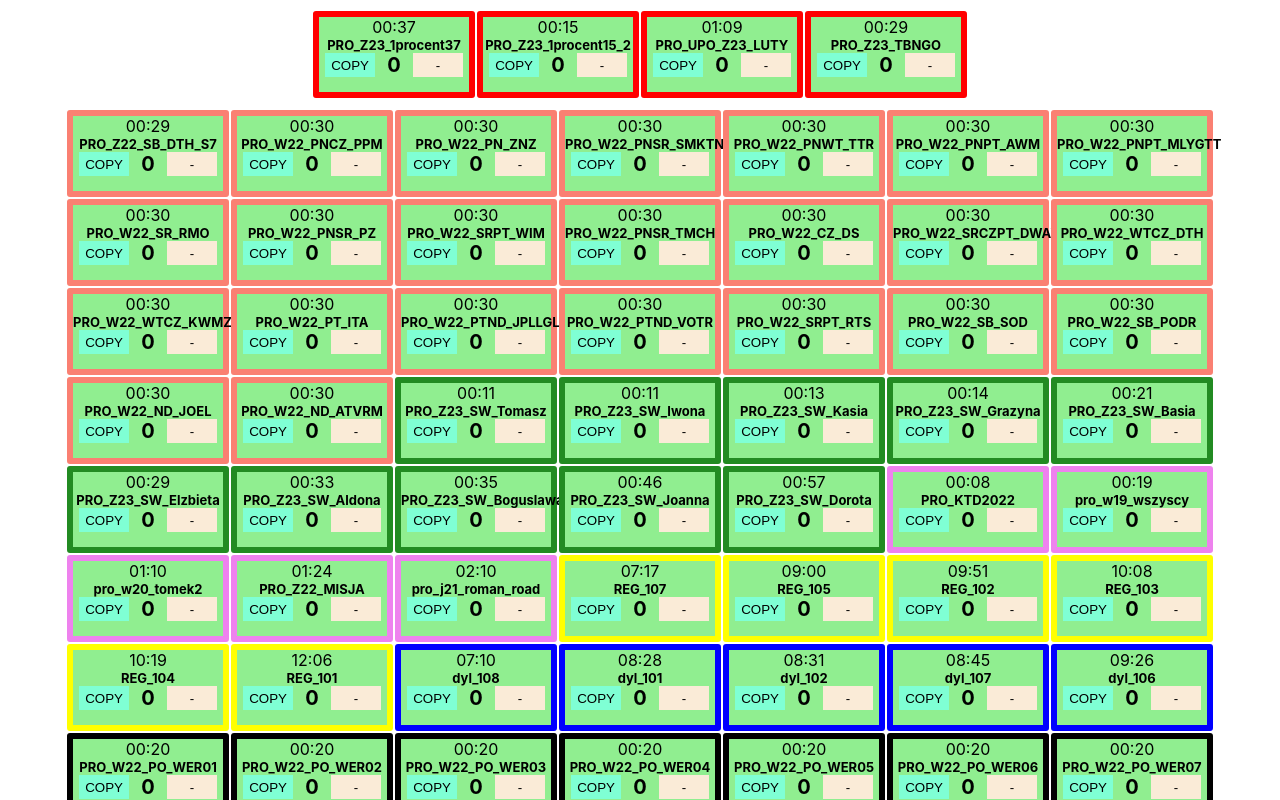
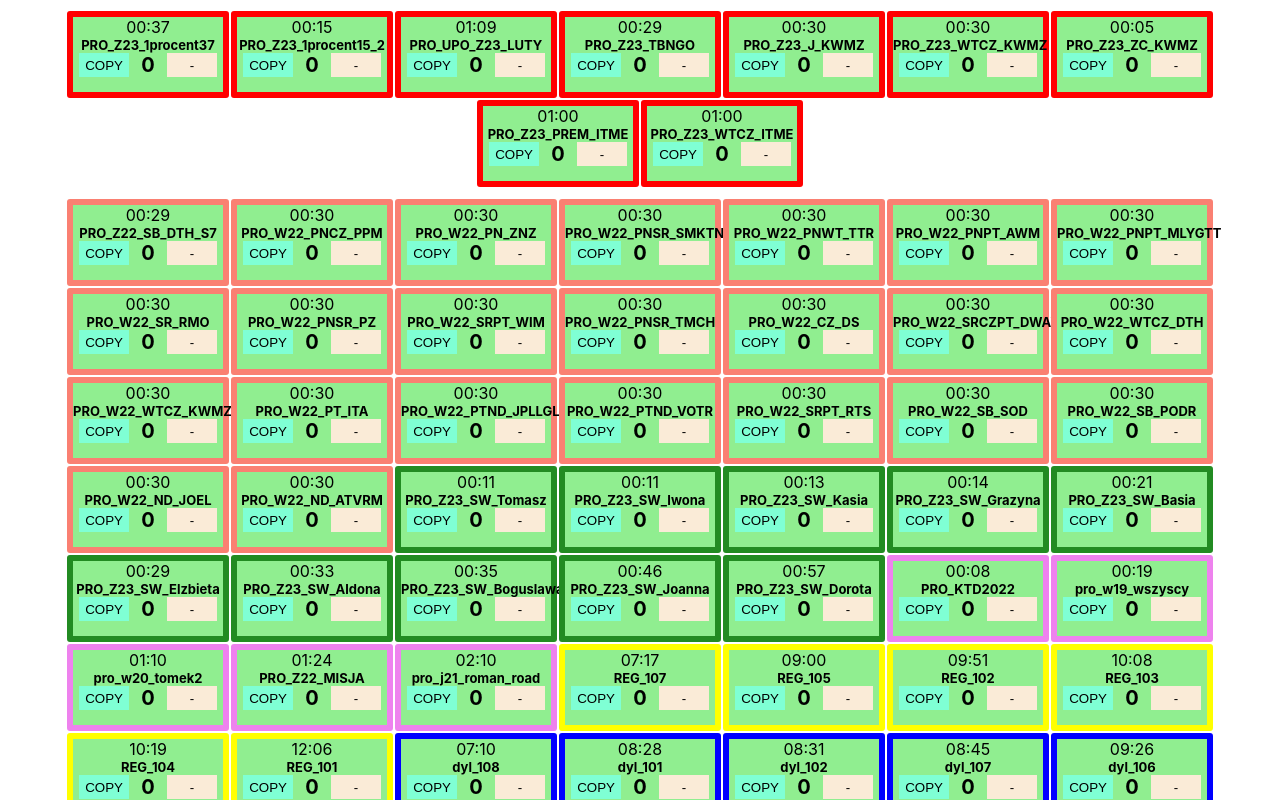
Before and after one commit to NorthWillov/rand-prog, a React (Create React App) app: page / in a window 1280 px wide. Shown: the top 800 px of the page. Built offline with nearby package versions, Linux system fonts and the light colour scheme; the HTML template or start-up script is replaced by a standard one.

Commit message:
Add progs

```diff
--- a/package.json
+++ b/package.json
@@ -13,6 +13,7 @@
     "react-dom": "^18.2.0",
     "react-scripts": "^5.0.1",
     "react-xml-parser": "^1.1.8",
+    "recharts": "^2.4.1",
     "uuid": "^9.0.0",
     "uuidv4": "^6.2.13",
     "web-vitals": "^2.1.4"
--- a/src/XmlForm.js
+++ b/src/XmlForm.js
@@ -1,5 +1,6 @@
 import React, { useState, useEffect } from "react";
 import XMLParser from "react-xml-parser";
+import PieRechart from "./components/PieRechart";
 import { DateTime } from "luxon";
 
 function XmlForm({ progs, setProgs }) {
@@ -21,9 +22,12 @@ function XmlForm({ progs, setProgs }) {
       var doc = new XMLParser().parseFromString(readXml);
       const newWarnings = [];
 
+      const startTimesArr = doc.getElementsByTagName("StartTime");
+
       const counts = doc
         .getElementsByTagName("Event")
-        .map((prog) => {
+        .map((prog, idx) => {
+          // Check if "Event Exit" is not equals to 0 and display a warning about it
           if (Number(prog.children[18].value) !== 0) {
             newWarnings.push({
               title: prog.children[1].value,
@@ -36,6 +40,10 @@ function XmlForm({ progs, setProgs }) {
           return {
             title: prog.children[1].value.toUpperCase(),
             time: prog.children[2].value,
+            category: prog.children[28].value,
+            duration:
+              new Date(startTimesArr[idx + 1]?.value).getTime() -
+                new Date(prog.children[2].value).getTime() || 4000,
           };
         })
         .reduce(
@@ -44,6 +52,8 @@ function XmlForm({ progs, setProgs }) {
             [value.title]: {
               counter: (acc[value.title]?.counter || 0) + 1,
               time: [...(acc[value.title]?.time || ""), value.time],
+              category: value.category,
+              duration: value.duration,
             },
           }),
           {}
@@ -51,8 +61,8 @@ function XmlForm({ progs, setProgs }) {
       setWarnings(newWarnings);
       setFilesCount(counts);
 
+      // recalculate counters after playlist submit
       let newDb = {};
-
       for (const category in progs) {
         newDb = {
           ...newDb,
@@ -93,6 +103,8 @@ function XmlForm({ progs, setProgs }) {
         </button>
       </div>
       {Object.keys(filesCount).length !== 0 && (
+        <>
+          <PieRechart files={filesCount} />
           <table>
             <thead>
               <tr>
@@ -121,6 +133,7 @@ function XmlForm({ progs, setProgs }) {
                 ))}
             </tbody>
           </table>
+        </>
       )}
     </div>
   );
--- /dev/null
+++ b/src/components/PieRechart.js
@@ -0,0 +1,62 @@
+// import React, { useEffect, useState } from "react";
+// import { PieChart, Pie, Cell, Legend, ResponsiveContainer } from "recharts";
+
+// const PieRechart = ({ files }) => {
+//   const [times, setTimes] = useState({ film: 0, promotion: 0 });
+
+//   useEffect(() => {
+//     setTimes({
+//       film: Object.entries(files)
+//         .filter((prog) => Number(prog[1].category) === 7)
+//         .reduce((a, b) => a + b[1].duration, 0),
+//       promotion: Object.entries(files)
+//         .filter((prog) => Number(prog[1].category) === 2)
+//         .reduce((a, b) => a + b[1].duration, 0),
+//     });
+//   }, []);
+
+//   const data = [
+//     {
+//       name: "Film",
+//       value: times.film,
+//     },
+//     {
+//       name: "Promotion",
+//       value: times.promotion,
+//     },
+//   ];
+
+//   const COLORS = ["#0088FE", "#00C49F"];
+
+//   return (
+//     <div style={{ margin: "0 auto" }}>
+//       <PieChart width={400} height={400}>
+//         <Pie
+//           data={data}
+//           cx="50%"
+//           cy="50%"
+//           labelLine={false}
+//           label
+//           outerRadius={120}
+//           fill="#8884d8"
+//           dataKey="value"
+//         >
+//           {data.map((entry, index) => (
+//             <Cell key={`cell-${index}`} fill={COLORS[index % COLORS.length]} />
+//           ))}
+//         </Pie>
+//         <Legend />
+//       </PieChart>
+//     </div>
+//   );
+// };
+
+// export default PieRechart;
+
+import React from "react";
+
+const PieRechart = ({ files }) => {
+  return <div></div>;
+};
+
+export default PieRechart;
--- a/src/db.js
+++ b/src/db.js
@@ -9,6 +9,11 @@ export default {
     },
     { id: 2003, program: "PRO_UPO_Z23_LUTY", counter: 0, duration: "01:09" },
     { id: 2004, program: "PRO_Z23_TBNGO", counter: 0, duration: "00:29" },
+    { id: 2005, program: "PRO_Z23_J_KWMZ", counter: 0, duration: "00:30" },
+    { id: 2006, program: "PRO_Z23_WTCZ_KWMZ", counter: 0, duration: "00:30" },
+    { id: 2007, program: "PRO_Z23_ZC_KWMZ", counter: 0, duration: "00:05" },
+    { id: 2008, program: "PRO_Z23_PREM_ITME", counter: 0, duration: "01:00" },
+    { id: 2009, program: "PRO_Z23_WTCZ_ITME", counter: 0, duration: "01:00" },
   ],
 
   PRO_Z23: [
```
Also changed, not shown: 1 other file (tests, documents, lock files or other folders). Lines whose indentation alone changed are shown as unchanged.
